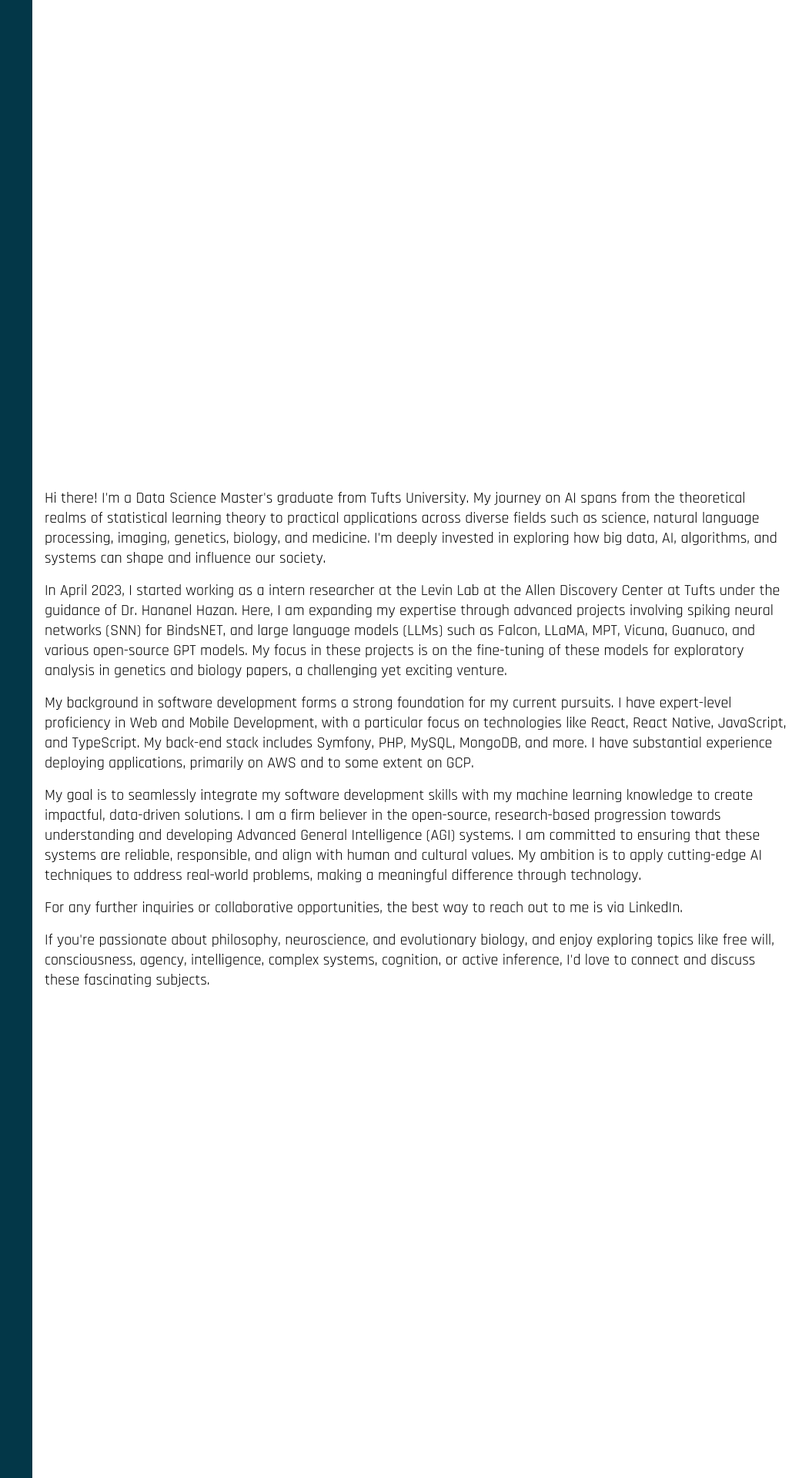
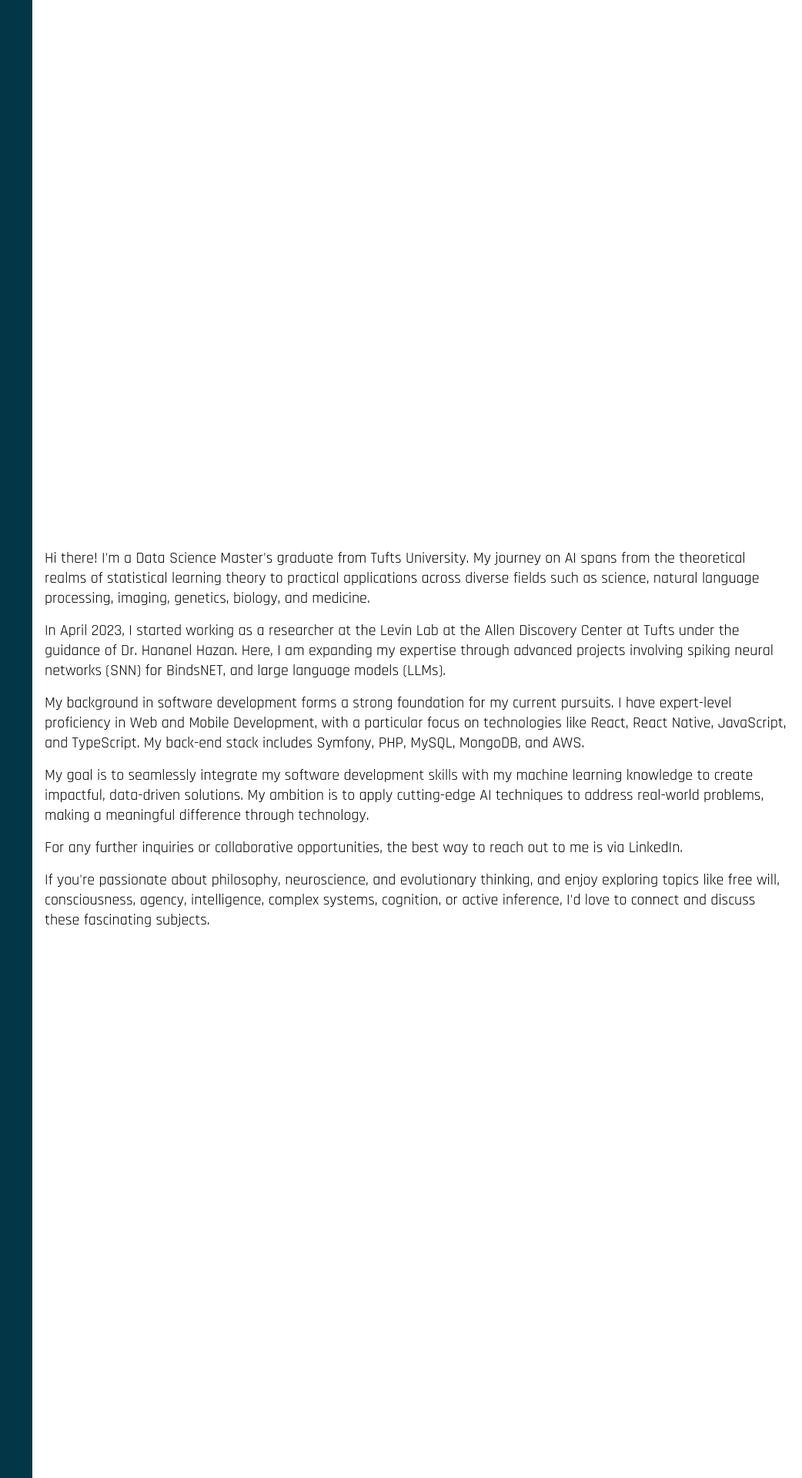
Before and after one commit to axeljeremy7/axeljeremy7.github.io, a Jekyll site: the page built from index.html, in a window 1280 px wide. Shown: the part 1556-3476 px from the top of the page at 77% size, without its empty margins (238-1280 px from the left). Built offline with Jekyll 4.4.1, drawn with Linux system fonts in a browser that asks for light colours; a style sheet for code colours, icons or effects is not loaded.

Commit message:
Update _config.yml

```diff
--- a/_config.yml
+++ b/_config.yml
@@ -7,16 +7,17 @@ description: "This site was created to show my resume, projects, skills and is s
 
 description2: "Also, If you'd like to contact me, just click on the icons below."
 
-description3: "Hi there! I'm a Data Science Master's graduate from Tufts University. My journey on AI spans from the theoretical realms of statistical learning theory to practical applications across diverse fields such as science, natural language processing, imaging, genetics, biology, and medicine. I'm deeply invested in exploring how big data, AI, algorithms, and systems can shape and influence our society."
-description4: "In April 2023, I started working as a intern researcher at the Levin Lab at the Allen Discovery Center at Tufts under the guidance of Dr. Hananel Hazan. Here, I am expanding my expertise through advanced projects involving spiking neural networks (SNN) for BindsNET, and large language models (LLMs) such as Falcon, LLaMA, MPT, Vicuna, Guanuco, and various open-source GPT models. My focus in these projects is on the fine-tuning of these models for exploratory analysis in genetics and biology papers, a challenging yet exciting venture."
+description3: "Hi there! I'm a Data Science Master's graduate from Tufts University. My journey on AI spans from the theoretical realms of statistical learning theory to practical applications across diverse fields such as science, natural language processing, imaging, genetics, biology, and medicine."
 
-description5: "My background in software development forms a strong foundation for my current pursuits. I have expert-level proficiency in Web and Mobile Development, with a particular focus on technologies like React, React Native, JavaScript, and TypeScript. My back-end stack includes Symfony, PHP, MySQL, MongoDB, and more. I have substantial experience deploying applications, primarily on AWS and to some extent on GCP."
+description4: "In April 2023, I started working as a researcher at the Levin Lab at the Allen Discovery Center at Tufts under the guidance of Dr. Hananel Hazan. Here, I am expanding my expertise through advanced projects involving spiking neural networks (SNN) for BindsNET, and large language models (LLMs)."
 
-description6: "My goal is to seamlessly integrate my software development skills with my machine learning knowledge to create impactful, data-driven solutions. I am a firm believer in the open-source, research-based progression towards understanding and developing Advanced General Intelligence (AGI) systems. I am committed to ensuring that these systems are reliable, responsible, and align with human and cultural values. My ambition is to apply cutting-edge AI techniques to address real-world problems, making a meaningful difference through technology."
+description5: "My background in software development forms a strong foundation for my current pursuits. I have expert-level proficiency in Web and Mobile Development, with a particular focus on technologies like React, React Native, JavaScript, and TypeScript. My back-end stack includes Symfony, PHP, MySQL, MongoDB, and AWS."
+
+description6: "My goal is to seamlessly integrate my software development skills with my machine learning knowledge to create impactful, data-driven solutions.  My ambition is to apply cutting-edge AI techniques to address real-world problems, making a meaningful difference through technology."
 
 description7: "For any further inquiries or collaborative opportunities, the best way to reach out to me is via LinkedIn."
 
-description8: "If you're passionate about philosophy, neuroscience, and evolutionary biology, and enjoy exploring topics like free will, consciousness, agency, intelligence, complex systems, cognition, or active inference, I'd love to connect and discuss these fascinating subjects."
+description8: "If you're passionate about philosophy, neuroscience, and evolutionary thinking, and enjoy exploring topics like free will, consciousness, agency, intelligence, complex systems, cognition, or active inference, I'd love to connect and discuss these fascinating subjects."
 
 url: "https://axeljeremy7.github.io"
 # url: "http://127.0.0.1:4000"
@@ -26,7 +27,7 @@ resume_url: "https://drive.google.com/file/d/1mu-x91BFigfoa_FRw7_mkTIctnNSoPSX/v
 experience:
   Researcher Assistant:
     title: "Researcher Assistant on Levin Lab"
-    date: "April 2023 - September 2024"
+    date: "April 2023 - May 2025"
     list:
       - Contributed to the BindsNET project, a Python package for simulating spiking neural networks (SNNs) on CPUs/GPUs using PyTorch, by focusing on the integration of surrogate learning methods to advance biologically inspired machine learning algorithms.
       - Lead exploratory analysis using PEFT, QLoRa, LoRA, fine-tuning, vector databases with in-context-learning on biology and genetics research papers using open-source Large Language Models (LLMs) such as LLaMA, Vicuna, Falcon series to uncover their capabilities.
```
